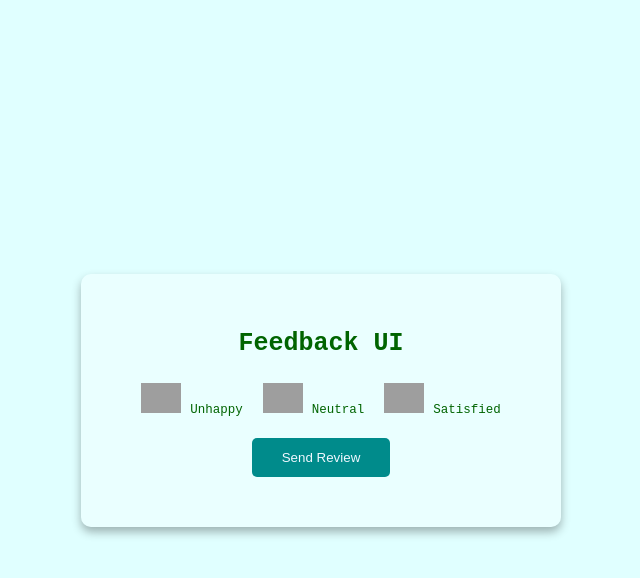
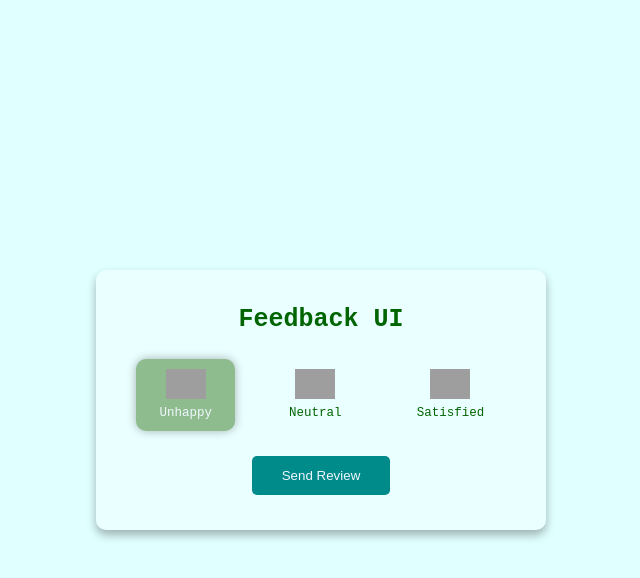
Before and after one commit to Fatai123/Simple_Wed, a plain HTML site: page Feedback_UI/index.html in a window 1280 px wide. Both pictures are taken after a click on the element "Unhappy". Shown: the whole page, without its empty margins (319-959 px from the left). Drawn offline with Linux system fonts and the light colour scheme; grey boxes are pictures that could not be loaded.

Commit message:
new update

```diff
--- a/Dad_joke_generator/style.css
+++ b/Dad_joke_generator/style.css
@@ -13,6 +13,7 @@ body{
     box-shadow: 0 6px 10px rgba(0, 0, 0, .3);
     border-radius: 15px;
     width: 85%;
+    max-width: 500px;
     text-align: center;
     color: darkgreen;
 }
--- a/Feedback_UI/index.html
+++ b/Feedback_UI/index.html
@@ -27,5 +27,6 @@
         </div>
         <button class ="btn" id ="btn">Send Review</button>
     </div>
+    <script src="index.js"></script>
 </body>
 </html>
--- /dev/null
+++ b/Feedback_UI/index.js
@@ -0,0 +1,42 @@
+ //To bring all the ratings class from html into JS using query select all
+const ratingEls = document.querySelectorAll(".rating");
+const btnEl = document.getElementById("btn")
+const containerEl = document.getElementById("container")
+let selectedRating = "";
+
+
+//to add event listener to all the rating using foreach loop
+ratingEls.forEach((ratingEl) =>{
+    //listening to the click event
+    ratingEl.addEventListener("click", (event) => {
+        //Get text upon cliciking on any element in the div tag or the div itself (parentNode)
+        removeActive();
+        selectedRating = event.target.innerText || event.target.parentNode.innerText;
+        event.target.classList.add("active");
+        event.target.parentNode.classList.add("active");
+    });
+});
+
+//function to remove all active effcet from each ratings
+
+function removeActive(){
+    ratingEls.forEach((ratingEl) => {
+        ratingEl.classList.remove("active");
+    });
+
+
+}
+
+btnEl.addEventListener("click", () => {
+    if(selectedRating !== ""){
+        containerEl.innerHTML = `
+        <strong>Thank you</strong>
+        <br><br>
+        <strong>Feedback: ${selectedRating}</Strong>
+        <p>We'll use your feedback to improve our customer support.</p>
+        `
+    }
+})
+//THIS COMMENT IS FOR CSS
+//The .rating.active in the stylesheet, the function is to change the background color of the rating
+//when the emoji is clicked (when the remark is selected). This effect is implemented here in this script
--- a/Feedback_UI/style.css
+++ b/Feedback_UI/style.css
@@ -17,7 +17,7 @@ body{
     background-color: rgba(255, 255, 255, .3);
     box-shadow: 0 5px 10px rgba(0, 0, 0, .3);
     border-radius: 10px;
-    padding: 40px;
+    padding: 25px;
     width: 85%;
     max-width: 400px;
     text-align: center;
@@ -25,24 +25,26 @@ body{
 }
 
 .heading{
-    margin: 15px;
+    margin: 10px;
     font-size: 25px;
 }
 
 .remark_container{
     display: flex;
     justify-content: center;
-    padding: 20px, 0;
+    padding: 15px, 5px;
 
 }
 
 .rating{
     cursor: pointer;
     padding: 10px;
-    margin: 10px, 5px;
+    margin: 15px;
 }
 
-rating:hover{
+.rating:hover,
+.rating.active
+ {
     background-color: darkseagreen;
     border-radius: 10px;
     box-shadow: 0 0 10px rgba(0, 0, 0, .3);
```
Also changed, not shown: englishDict/index.html (added, +17 -0 lines), 1 other file.
